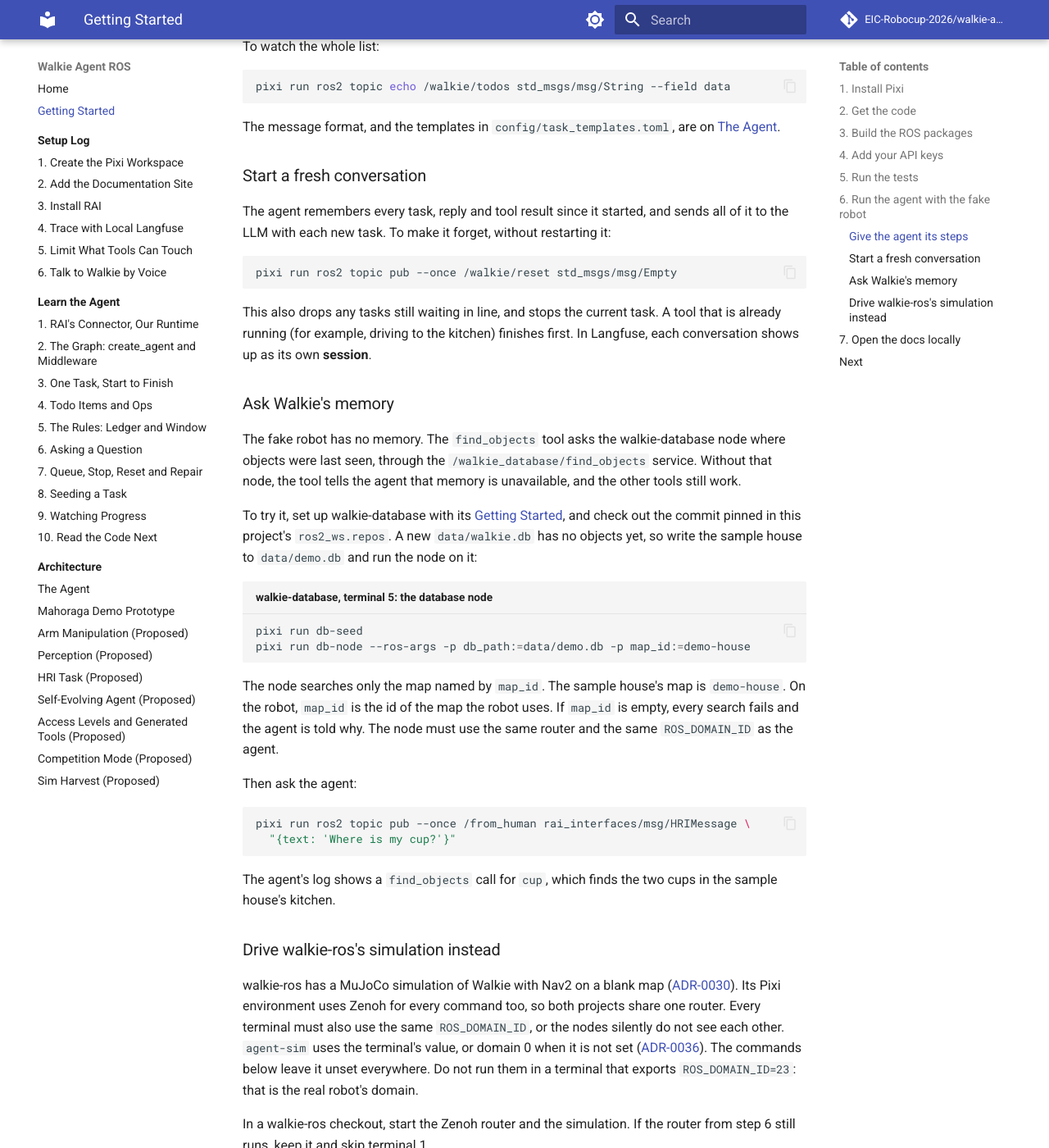
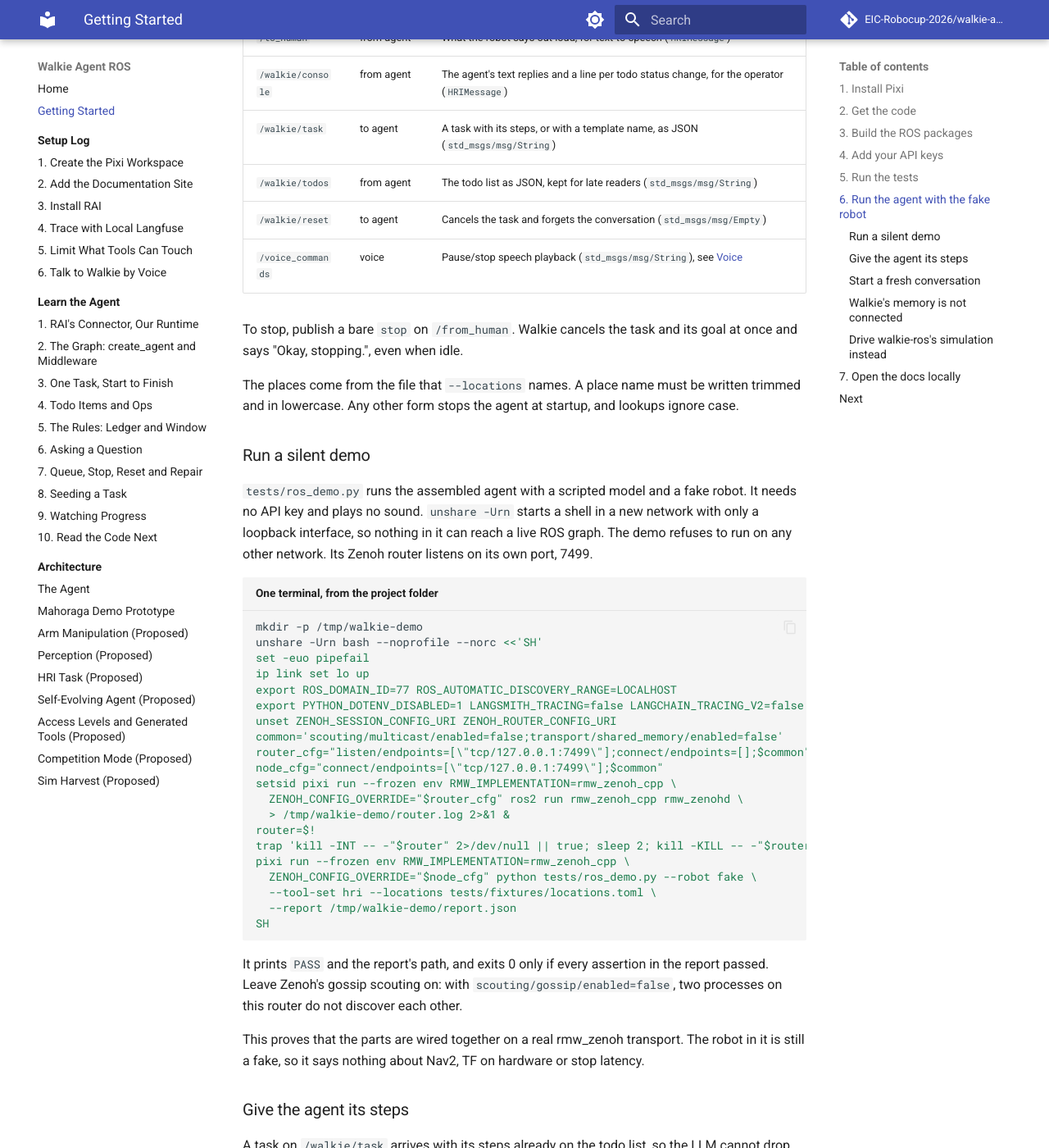
Before and after one commit to EIC-Robocup-2026/walkie-agent-ros, an MkDocs documentation site: the page built from docs/getting-started.md, in a window 1280 px wide and 1400 px high, scrolled down 4100 px. Shown: the whole window at 82% size. Built offline with MkDocs 1.6.1 and Material for MkDocs 9.7.7, drawn with Linux system fonts in a browser that asks for light colours; comment, search, counter and statistics services are not loaded; some of the changed text lies outside the part shown.

Commit message:
docs: rewrite getting started for fixture places, the silent demo and the unrun simulator recipe

````diff
--- a/docs/getting-started.md
+++ b/docs/getting-started.md
@@ -50,9 +50,9 @@ pixi run build-ros2
 This clones `rai_interfaces` and walkie-database into `ros2_ws/src/`, at the
 commits pinned in `ros2_ws.repos`, and builds the two message packages with
 colcon. Pixi loads the result automatically every time you use `pixi run`
-or `pixi shell`. Run it again only if `ros2_ws.repos` changes. The
-walkie-database pin must match the database node you run, or the agent's
-memory requests are never answered
+or `pixi shell`. Run it again only if `ros2_ws.repos` changes. No agent tool
+reads walkie-database today, but the pin and the message package stay for a
+later slice
 ([ADR-0035](architecture/decisions/0035-memory-through-walkie-database.md)).
 
 Every `pixi run` and `pixi shell` here uses the Zenoh middleware
@@ -92,8 +92,8 @@ OPENAI_API_KEY=sk-or-v1-...
 ```
 
 !!! info "Why is an OpenRouter key called `OPENAI_API_KEY`?"
-RAI talks to OpenRouter through its `openai` vendor, because OpenRouter
-uses the same API as OpenAI. The model and URL are set in `config.toml`.
+    The agent talks to OpenRouter through the `openai` vendor, because OpenRouter
+    uses the same API as OpenAI. The model and URL are set in `config.toml`.
 
 The Langfuse keys in `.env.example` are optional. `pixi run langfuse-setup`
 fills them in for you, see [Local Langfuse](setup/04-langfuse.md).
@@ -101,16 +101,30 @@ fills them in for you, see [Local Langfuse](setup/04-langfuse.md).
 ## 5. Run the tests
 
 ```bash
-pixi run test
+pixi run --frozen test
 ```
 
-The tests run real ROS 2 nodes with a fake robot and a scripted LLM, so they
-need no API key and no hardware. They switch to the Fast DDS middleware
-themselves, so they need no Zenoh router either
-([ADR-0019](architecture/decisions/0019-test-fakes-fast-dds.md)). All tests
-should pass.
+`--frozen` uses `pixi.lock` as it is, so the command cannot change your environment.
+
+The tests use a scripted LLM, so they need no API key and no hardware. Most import no
+ROS at all. Some run real rclpy and RAI's real connector against a fake robot, on a
+random domain. They switch to the Fast DDS middleware themselves, so they need no Zenoh
+router either ([ADR-0019](architecture/decisions/0019-test-fakes-fast-dds.md)). All tests
+should pass. The runnable examples on the [Learn the Agent](learn/index.md) pages run
+here too.
+
+A pass says the code matches its tests. It does not say that the robot works, because
+nothing in the suite touches real Nav2, a simulator or hardware.
+
+!!! warning "In a second Git worktree"
+    A worktree that borrows another checkout's environment imports that checkout's code.
+    Set `PYTHONPATH=$PWD/src` there, or the tests silently run the other code.
 
 ## 6. Run the agent with the fake robot
+
+!!! warning "This calls your real model"
+    The next steps need the API key from step 4, and they spend tokens. For a run with no
+    real model and no sound, use the [silent demo](#run-a-silent-demo).
 
 Open four terminals in the project folder. Zenoh nodes find each other
 through a router, so start that first.
@@ -128,8 +142,12 @@ that router. A node that finds no router logs
 pixi run fake-walkie
 ```
 
+`config/locations.toml` ships empty, because a place written there is where the robot
+really drives. So use the invented places in the test fixture: start, kitchen,
+living_room and bedroom.
+
 ```bash title="Terminal 3: the agent"
-pixi run agent
+pixi run agent --locations tests/fixtures/locations.toml
 ```
 
 ```bash title="Terminal 4: read the agent's text replies"
@@ -143,21 +161,70 @@ pixi run ros2 topic pub --once /from_human rai_interfaces/msg/HRIMessage \
   "{text: 'Please go to the kitchen and say hi when you get there.'}"
 ```
 
-The agent's log in terminal 3 shows each tool call. Terminal 2 logs what the
-robot says, for example `[Walkie says] Hi everyone! I have arrived in the
-kitchen.`, and terminal 4 shows the agent's final text reply.
+To log each tool call as one JSON line, add `--tool-log logs/tools.jsonl` in terminal 3.
+Terminal 2 logs what the robot says, for example `[Walkie says] Hi everyone! I have
+arrived in the kitchen.`, and terminal 4 shows the agent's final text reply.
+
+The `default` tool set has `list_places`, `go_to`, `move_relative`, `say`,
+`find_objects`, `object_info` and `find_people`. The agent also has `update_todos` and
+`wait_for_person`. `--tool-set gpsr` and `--tool-set hri` pick the other fixed sets.
+`find_objects`, `object_info` and `find_people` answer `UNAVAILABLE`, because live vision
+is not connected. In the `gpsr` set, `pick`, `place_on` and `hand_over` answer
+`UNAVAILABLE` as well.
 
 | Topic             | Direction  | What it carries                                                          |
 | ----------------- | ---------- | ------------------------------------------------------------------------ |
-| `/from_human`     | to agent   | Tasks, typed or from speech recognition (`rai_interfaces/msg/HRIMessage`) |
+| `/from_human`     | to agent   | Tasks or a bare stop, typed or from speech recognition, text only (`rai_interfaces/msg/HRIMessage`) |
 | `/to_human`       | from agent | What the robot says out loud, for text-to-speech (`HRIMessage`)          |
 | `/walkie/console` | from agent | The agent's text replies and a line per todo status change, for the operator (`HRIMessage`) |
-| `/walkie/task`    | to agent   | A task with its steps, or with a template, as JSON (`std_msgs/msg/String`) |
+| `/walkie/task`    | to agent   | A task with its steps, or with a template name, as JSON (`std_msgs/msg/String`) |
 | `/walkie/todos`   | from agent | The todo list as JSON, kept for late readers (`std_msgs/msg/String`)     |
-| `/walkie/reset`   | to agent   | Makes the agent forget the conversation (`std_msgs/msg/Empty`)           |
+| `/walkie/reset`   | to agent   | Cancels the task and forgets the conversation (`std_msgs/msg/Empty`)     |
 | `/voice_commands` | voice      | Pause/stop speech playback (`std_msgs/msg/String`), see [Voice](setup/07-voice.md) |
 
-The places the robot can go are listed in `config/locations.toml`.
+To stop, publish a bare `stop` on `/from_human`. Walkie cancels the task and its goal at
+once and says "Okay, stopping.", even when idle.
+
+The places come from the file that `--locations` names. A place name must be written
+trimmed and in lowercase. Any other form stops the agent at startup, and lookups ignore
+case.
+
+### Run a silent demo
+
+`tests/ros_demo.py` runs the assembled agent with a scripted model and a fake robot. It
+needs no API key and plays no sound. `unshare -Urn` starts a shell in a new network with
+only a loopback interface, so nothing in it can reach a live ROS graph. The demo refuses
+to run on any other network. Its Zenoh router listens on its own port, 7499.
+
+```bash title="One terminal, from the project folder"
+mkdir -p /tmp/walkie-demo
+unshare -Urn bash --noprofile --norc <<'SH'
+set -euo pipefail
+ip link set lo up
+export ROS_DOMAIN_ID=77 ROS_AUTOMATIC_DISCOVERY_RANGE=LOCALHOST
+export PYTHON_DOTENV_DISABLED=1 LANGSMITH_TRACING=false LANGCHAIN_TRACING_V2=false
+unset ZENOH_SESSION_CONFIG_URI ZENOH_ROUTER_CONFIG_URI
+common='scouting/multicast/enabled=false;transport/shared_memory/enabled=false'
+router_cfg="listen/endpoints=[\"tcp/127.0.0.1:7499\"];connect/endpoints=[];$common"
+node_cfg="connect/endpoints=[\"tcp/127.0.0.1:7499\"];$common"
+setsid pixi run --frozen env RMW_IMPLEMENTATION=rmw_zenoh_cpp \
+  ZENOH_CONFIG_OVERRIDE="$router_cfg" ros2 run rmw_zenoh_cpp rmw_zenohd \
+  > /tmp/walkie-demo/router.log 2>&1 &
+router=$!
+trap 'kill -INT -- -"$router" 2>/dev/null || true; sleep 2; kill -KILL -- -"$router" 2>/dev/null || true' EXIT
+pixi run --frozen env RMW_IMPLEMENTATION=rmw_zenoh_cpp \
+  ZENOH_CONFIG_OVERRIDE="$node_cfg" python tests/ros_demo.py --robot fake \
+  --tool-set hri --locations tests/fixtures/locations.toml \
+  --report /tmp/walkie-demo/report.json
+SH
+```
+
+It prints `PASS` and the report's path, and exits 0 only if every assertion in the report
+passed. Leave Zenoh's gossip scouting on: with `scouting/gossip/enabled=false`, two
+processes on this router do not discover each other.
+
+This proves that the parts are wired together on a real rmw_zenoh transport. The robot
+in it is still a fake, so it says nothing about Nav2, TF on hardware or stop latency.
 
 ### Give the agent its steps
 
@@ -189,44 +256,23 @@ restarting it:
 pixi run ros2 topic pub --once /walkie/reset std_msgs/msg/Empty
 ```
 
-This also drops any tasks still waiting in line, and stops the current task.
-A tool that is already running (for example, driving to the kitchen) finishes
-first. In Langfuse, each conversation shows up as its own **session**.
+This drops any tasks still waiting in line, and cancels the current task and its goal.
+The list and the history are cleared once the active run has ended, so a hung LLM call
+can delay that up to the deadline. In Langfuse, each conversation shows up as its own
+**session**.
 
-### Ask Walkie's memory
+### Walkie's memory is not connected
 
-The fake robot has no memory. The `find_objects` tool asks the
-walkie-database node where objects were last seen, through the
-`/walkie_database/find_objects` service. Without that node, the tool tells
-the agent that memory is unavailable, and the other tools still work.
-
-To try it, set up walkie-database with its
-[Getting Started](https://eic-robocup-2026.github.io/walkie-database/getting-started/),
-and check out the commit pinned in this project's `ros2_ws.repos`. A new
-`data/walkie.db` has no objects yet, so write the sample house to
-`data/demo.db` and run the node on it:
-
-```bash title="walkie-database, terminal 5: the database node"
-pixi run db-seed
-pixi run db-node --ros-args -p db_path:=data/demo.db -p map_id:=demo-house
-```
-
-The node searches only the map named by `map_id`. The sample house's map is
-`demo-house`. On the robot, `map_id` is the id of the map the robot uses. If
-`map_id` is empty, every search fails and the agent is told why. The node
-must use the same router and the same `ROS_DOMAIN_ID` as the agent.
-
-Then ask the agent:
-
-```bash
-pixi run ros2 topic pub --once /from_human rai_interfaces/msg/HRIMessage \
-  "{text: 'Where is my cup?'}"
-```
-
-The agent's log shows a `find_objects` call for `cup`, which finds the two
-cups in the sample house's kitchen.
+The old tool that read remembered objects from walkie-database is retired. `find_objects`
+now means a live view, and it answers `UNAVAILABLE`, because a remembered row is not a
+current view. A real backend is a later slice
+([ADR-0052](architecture/decisions/0052-capability-verbs-and-backends.md)).
 
 ### Drive walkie-ros's simulation instead
+
+!!! warning "Not yet run with this runtime"
+    Nobody has run the new runtime against the simulator. Follow these steps as a recipe
+    to try, and expect to find problems. It also calls your real model.
 
 walkie-ros has a MuJoCo simulation of Walkie with Nav2 on a blank map
 ([ADR-0030](architecture/decisions/0030-mujoco-sim-first.md)). Its Pixi
@@ -268,6 +313,14 @@ pixi run ros2 topic pub --once /from_human rai_interfaces/msg/HRIMessage \
 `agent-sim` uses the simulation's clock and the test points in
 `config/locations.sim.toml` (start, ahead, left, corner). The map frame is
 the robot's start pose, so all points are relative to where it started.
+
+Those points belong to the **blank map** only. walkie-ros also has a world of the real
+lab room, `chula_pat14_6`, launched with `world:=chula_pat14_6`. The points in
+`config/locations.sim.toml` are not waypoints in that world, and no Chula place list
+exists here. `tests/ros_demo.py --robot external` could report on a run against that world
+with no real model, but that run has not happened. Even when it does, it can prove
+navigation and the runtime only: that launch has no vision or text-to-speech, and vision
+and arms are unavailable in the agent. So it cannot prove the full HRI task.
 
 ## 7. Open the docs locally
 
@@ -284,6 +337,10 @@ you edit a file in `docs/`. Press ++ctrl+c++ to stop.
   a web UI.
 - [Voice](setup/07-voice.md): talk to the agent with a microphone and hear
   it through a speaker.
+- [Learn the Agent](learn/index.md): how the runtime works, with examples you
+  can run.
+- [The Agent](architecture/agent.md): the layers, the exact topics, and what
+  has and has not been proven.
 - [Setup Log](setup/index.md): how this repository was built, one step at a
   time.
 - [Writing Docs](setup/02-documentation.md#writing-a-new-page): how to add
````
Also changed, not shown: other parts of docs/getting-started.md (+2 -3 lines).
